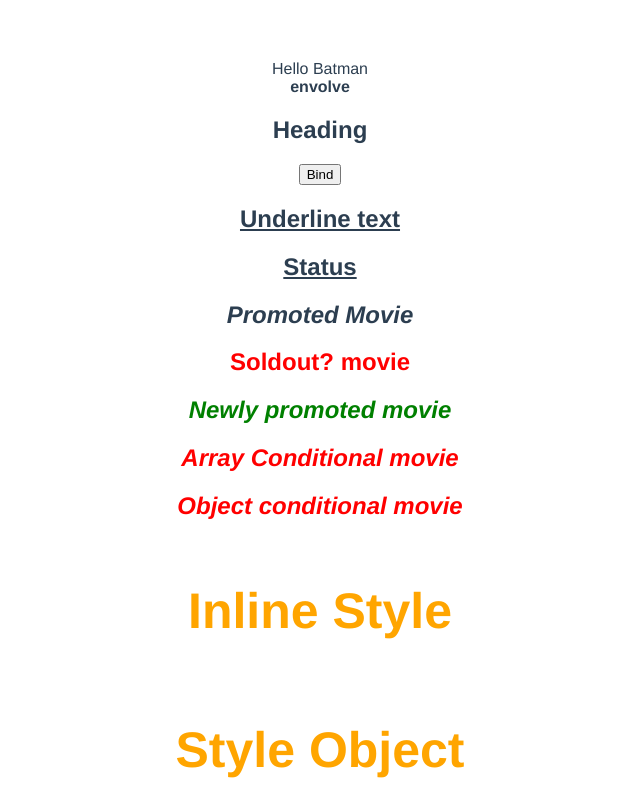
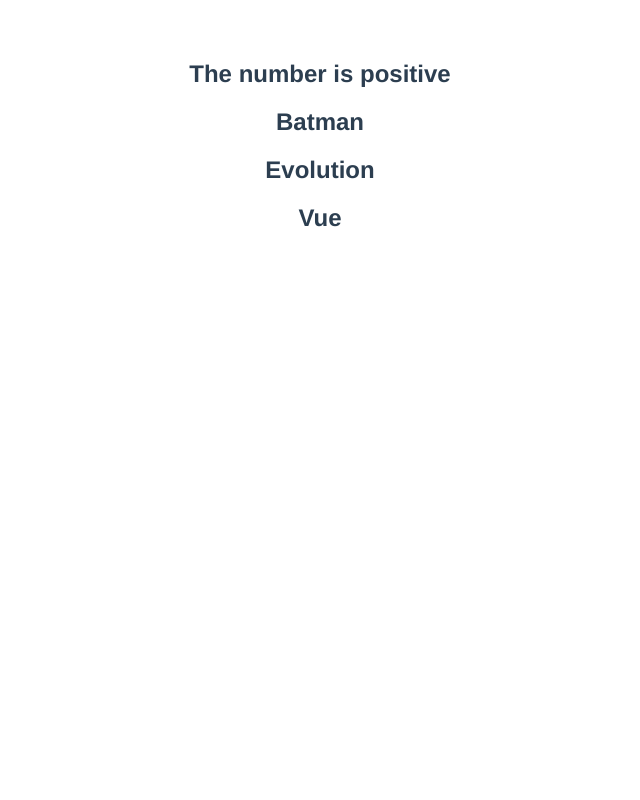
Before and after one commit to Omaralabdullah051/core-fundamentals-in-vue, a Vue app: page / in a window 1280 px wide. Shown: the top 800 px of the page, without its empty margins (320-960 px from the left). Built offline with nearby package versions, Linux system fonts and the light colour scheme.

Commit message:
conditional rendering

```diff
--- a/src/App.vue
+++ b/src/App.vue
@@ -1,31 +1,14 @@
 <template>
-  <div>{{greet}} {{name}}</div>
-  <div v-html="channel"></div>
-  <h2 :id="headingId">Heading</h2>
-  <button :disabled="isDisable">Bind</button>
-  <h2 class="underline">Underline text</h2>
-  <h2 class="underline" :class="status">Status</h2>
-  <h2 :class="isPromoted && 'promoted'">Promoted Movie</h2>
-  <h2 :class="isSoldout ? 'sold-out' : 'new'">Soldout? movie</h2>
-  <h2 :class="['new', 'promoted']">Newly promoted movie</h2>
-  <h2 :class="[isPromoted && 'promoted', isSoldout ? 'sold-out' : 'new']">Array Conditional movie</h2>
+   <h2 v-if="num === 0">The number is zero</h2>
+   <h2 v-else-if="num < 0">The number is negative</h2>
+   <h2 v-else-if="num > 0">The number is positive</h2>
+   <h2 v-else>Not a number</h2>
 
-  <h2 :class="{
-    promoted: isPromoted,
-    new: !isSoldout,
-    'sold-out': isSoldout
-  }">Object conditional movie</h2>
-
-  <h2 :style="{
-    color: highlightColor,
-    'font-size': headerSize + 'px',//or fontSize: headerSize + 'px'
-    padding: '20px'
-  }">Inline Style</h2>
-
-  <h2 :style="headerStyleObject">Style Object</h2>
-
-  <div :style="[baseStyleObject, successStyleObject]">Success Style</div>
-  <div :style="[baseStyleObject, dangerStyleObject]">Success Style</div>
+  <template v-if="display">
+    <h2>Batman</h2>
+    <h2>Evolution</h2>
+    <h2>Vue</h2>
+  </template>
 </template>
 
 <script>
@@ -33,38 +16,9 @@
   name: 'App',
   data(){
     return{
-      greet: "Hello",
-      name:"Batman",
-      channel: "<b>envolve</b>",
-      headingId: 'heading',
-      isDisabled: true,
-      status: "success",
-      isPromoted: true,
-      isSoldout: true,
-      highlightColor: 'orange',
-      headerSize: 50,
-      headerStyleObject: {
-          color: 'orange',
-          fontSize: '50px',
-          padding: '20px'
-      },
-      baseStyleObject: {
-          fontSize: '50px',
-          padding: '20px'
-      },
-      successStyleObject: {
-          color: 'green',
-          backgroundColor: "lightgreen",
-          border: '1px solid green',
-          padding: '10px' //last property gets more priority when using in an array
-      },
-      dangerStyleObject: {
-          color: 'green',
-          backgroundColor: "red",
-          border: '1px solid green',
-          padding: '10px' //last property gets more priority when using in an array
-      },
-      }
+      num: 5,
+      display: true
+    }
   }
 }
 </script>
@@ -79,19 +33,4 @@
   margin-top: 60px;
 }
 
-.underline{
-  text-decoration: underline;
-}
-
-.promoted{
-  font-style: italic;
-}
-
-.new{
-  color: green;
-}
-
-.sold-out{
-  color: red;
-}
 </style>
```
